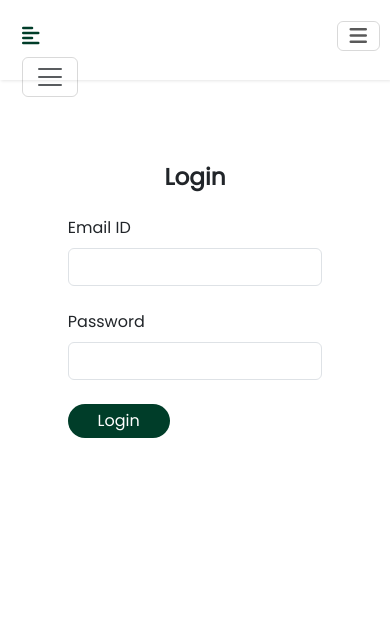
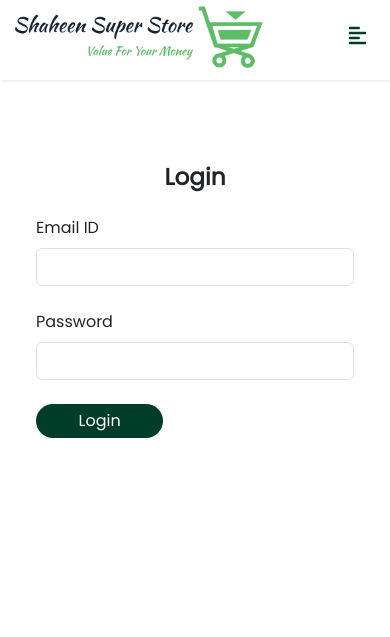
Before and after one commit to HuzaifaRizwan1231/shaheen-super-store, a PHP site: page /admin/index.php in a window 390 px wide. Shown: the top 637 px of the page. Run offline with PHP 8.4, Linux system fonts and the light colour scheme; data comes from the database, SQL or seed files in the repository; some libraries are stand-ins or nearby versions.

Commit message:
adjusted the widths of login and made admin responsive

```diff
--- a/api/admin/admin.css
+++ b/api/admin/admin.css
@@ -60,7 +60,15 @@ a:focus {
     transition: all 0.3s;
     min-height: 98vh;
     position: relative;
-
+    left: 0;
+    @media (max-width: 540px) {
+       position: fixed;
+       top: 0;
+       left: -250px ;
+       height: 100vh;
+       z-index: 3;
+       margin: 0 !important;
+    }
 }
 
 #sidebarCollapse{
@@ -71,7 +79,10 @@ a:focus {
 }
 
 #sidebar.active {
-    margin-left: -250px !important;
+    left: -250px;
+    @media (max-width: 540px) {
+        left: -0 ;
+     }
 }
 
 #sidebar .sidebar-header {
@@ -174,13 +185,8 @@ a.article:hover {
     MEDIAQUERIES
 ----------------------------------------------------- */
 
-@media (max-width: 768px) {
-    #sidebar {
-        margin-left: -250px;
-    }
-    #sidebar.active {
-        margin-left: 0;
-    }
+@media (max-width: 540px) {
+
     #sidebarCollapse span {
         display: none;
     }
--- a/api/admin/adminLogin.php
+++ b/api/admin/adminLogin.php
@@ -34,12 +34,12 @@ if (isset($_POST['login_admin'])){
             <form action="" method="post">
 
                 <!-- admin email -->
-                <div class="form-outline mb-4 loginField m-auto">
+                <div class="form-outline mb-4 loginFieldAdmin m-auto">
                     <label for="admin_login_id" class="form-label">Email ID</label>
                     <input type="email" class="form-control" name="admin_login_id" placeholder="" required="required">
                 </div>
                 <!-- admin password -->
-                <div class="form-outline mb-4 loginField m-auto">
+                <div class="form-outline mb-4 loginFieldAdmin m-auto">
                     <label for="admin_password" class="form-label">Password</label>
                     <input type="password" class="form-control" name="admin_password" placeholder=""
                         required="required">
@@ -47,7 +47,7 @@ if (isset($_POST['login_admin'])){
 
 
                 <!-- Login -->
-                <div class="form-outline loginField mb-3 m-auto">
+                <div class="form-outline loginFieldAdmin mb-3 m-auto">
                     <input type="submit" class="loginButton" name=login_admin value="Login">
                 </div>
 
--- a/api/admin/adminheader.php
+++ b/api/admin/adminheader.php
@@ -5,7 +5,7 @@
 
         <ul class="list-unstyled mt-4 mx-2 text-center">
             <li>
-                <a href="#" class="w-100">Dashboard</a>
+                <a href="index.php" class="w-100">Dashboard</a>
             </li>
             <li>
                 <a href="#ProductSubmenu" data-toggle="collapse" aria-expanded="false"
@@ -57,46 +57,8 @@
                 <a href="index.php?list_users">List
                     Users</a>
             </li>
-
-
-
-
-        </ul>
             <hr class="mx-3">
-
-    </nav>
-
-    <!-- Page Content  -->
-    <div id="content">
-
-        <nav class="navbar navbar-expand-lg bg-body-tertiary TopBar m-0">
-
-            <!-- Toggle button -->
-            <button type="button" id="sidebarCollapse" class="btn btn-info ">
-                <i class="fas fa-align-left"></i>
-
-            </button>
-            <button class="navbar-toggler" type="button" data-mdb-toggle="collapse" data-mdb-target="#sidebarMenu"
-                aria-controls="sidebarMenu" aria-expanded="false" aria-label="Toggle navigation">
-                <i class="fas fa-bars"></i>
-            </button>
-
-            <div class="container-fluid text-center">
-
-                <button class="navbar-toggler" type="button" data-bs-toggle="collapse"
-                    data-bs-target="#navbarSupportedContent" aria-controls="navbarSupportedContent"
-                    aria-expanded="false" aria-label="Toggle navigation">
-                    <span class="navbar-toggler-icon"></span>
-                </button>
-                <div class="collapse navbar-collapse" id="navbarSupportedContent">
-
-                    <a class="navbar-brand ms-auto" style="padding-left:35px;" href="./index.php"><img class="Logo"
-                            src="../image/shaheen-super-store-logo1.png" alt=""></a>
-                    <ul class="navbar-nav mb-2 ms-auto mb-lg-0">
             <?php
-
-
-
                             if ($_SESSION["is_admin_login"] == true){
                                 echo"<li class='nav-item mx-auto dropdown' >
                                 <a class='nav-link dropdown-toggle AdminName' style='padding-right:35px;' href='#' id='navbarDropdown' role='button'
@@ -127,10 +89,34 @@
                         ?>
 
 
+
         </ul>
+
+
+    </nav>
+
+    <!-- Page Content  -->
+    <div id="content">
+
+        <nav class="navbar p-0 container-fluid  navbar-expand-lg bg-body-tertiary TopBar my-auto">
+            <div style="height: 80px; width:100%" class="row m-0 d-flex justify-content-between ">
+                <div class="col-10 col-md-12 text-md-center  me-auto" style=" height: 100%;">
+                    <a class="w-80  px-0 "  href="./index.php">
+                        <img class="object-fit-contain " style=" height: 90%;" src="../image/shaheen-super-store-logo1.png" alt="">
+                    </a>
+                </div>
+                <div class="col-2 col-md-0 d-md-none ms-auto text-end justify-content-center d-flex align-items-center" style=" height: 90%;">
+
+                    <!-- Toggle button -->
+                    <button type="button" id="sidebarCollapse" class="btn btn-info w-20   ">
+                        <i class="fas fa-align-left"></i>
+                    </button>
                 </div>
             </div>
+
             </nav>
+
+
         <!-- content -->
         <main>
             <div class="container-fluid mt-4">
@@ -139,7 +125,6 @@
                     if($_SESSION["is_admin_login"] != true){
                         echo"<script>alert('Please Login to Continue')</script>";
                         include 'adminLogin.php';
-
                     }
                     else{
                         if(isset($_GET['insert_product'])){
--- a/api/style.css
+++ b/api/style.css
@@ -241,6 +241,13 @@
   }
 }
 
+.loginFieldAdmin{
+  width: 40%;
+  @media (max-width: 540px) {
+    width: 100%;
+  }
+}
+
 .loginButton{
   width: 40%;
   padding: 5px;
```
Lines whose indentation alone changed are shown as unchanged.
